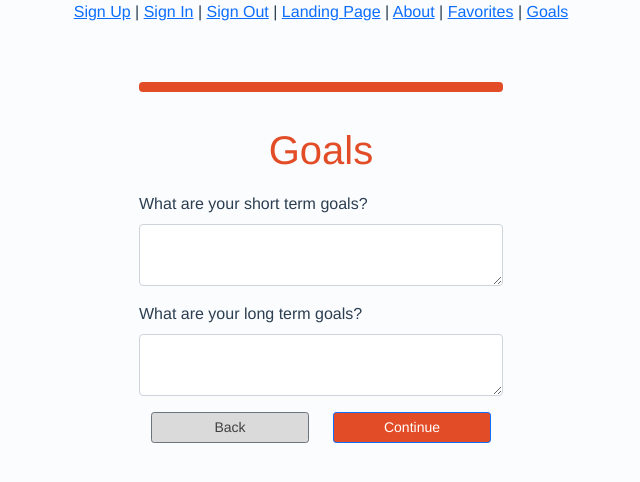
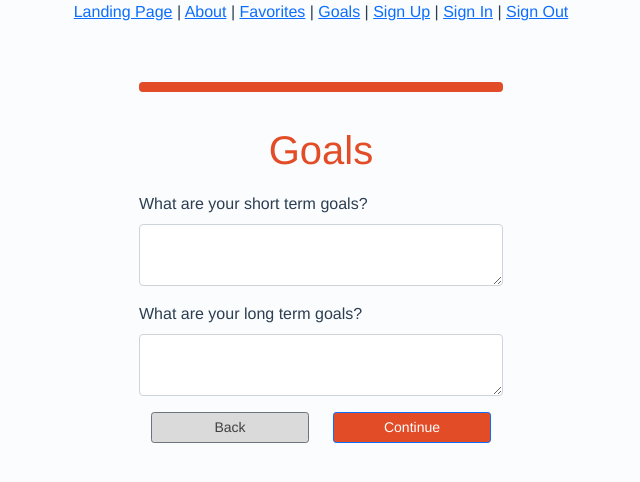
Before and after one commit to jeffstienstra/new_human_survey_vue, a Vue app: page /goals in a window 1280 px wide. Shown: the top 482 px of the page, without its empty margins (319-959 px from the left). Built offline with nearby package versions, Linux system fonts and the light colour scheme; no server answers.

Commit message:
edit nav links

```diff
--- a/src/App.vue
+++ b/src/App.vue
@@ -1,11 +1,5 @@
 <template>
   <div id="app">
-    <router-link to="/signup">Sign Up</router-link>
-    |
-    <router-link to="/signin">Sign In</router-link>
-    |
-    <router-link to="/signout">Sign Out</router-link>
-    |
     <router-link to="/landingpage">Landing Page</router-link>
     |
     <router-link to="/about">About</router-link>
@@ -13,6 +7,12 @@
     <router-link to="/favorites">Favorites</router-link>
     |
     <router-link to="/goals">Goals</router-link>
+    |
+    <router-link to="/signup">Sign Up</router-link>
+    |
+    <router-link to="/signin">Sign In</router-link>
+    |
+    <router-link to="/signout">Sign Out</router-link>
 
     <router-view />
   </div>
--- a/src/views/Goals.vue
+++ b/src/views/Goals.vue
@@ -171,7 +171,7 @@ export default {
         .then((response) => {
           axios.defaults.headers.common["Authorization"] = "Bearer " + response.data.jwt;
           localStorage.setItem("jwt", response.data.jwt);
-          // this.$router.push("/landingpage");
+          this.$router.push("/landingpage");
         })
         .catch((error) => {
           console.log(error.response);
```
